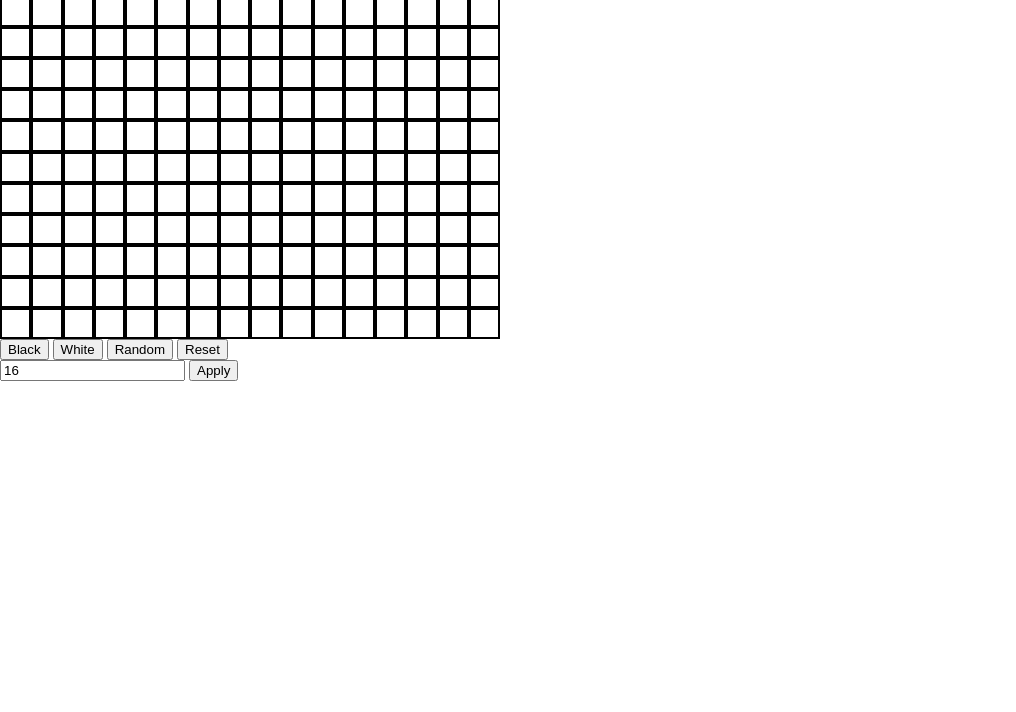
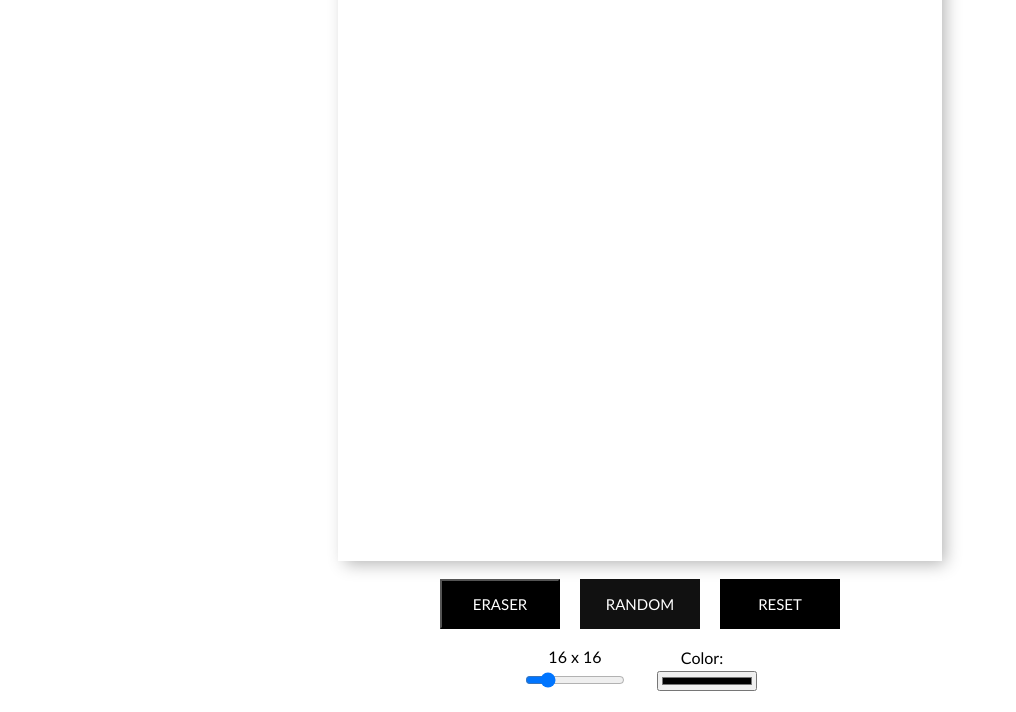
Before and after one commit to artreimus/odin-etch-a-sketch, a plain HTML site: page index.html in a window 1280 px wide. Shown: the part 161-873 px from the top of the page, without its empty margins (0-1016 px from the left). Before the commit the page ends 800 px from the top, so only its background shows below. Drawn offline with Linux system fonts and the light colour scheme.

Commit message:
Complete html, css, and js

```diff
--- a/index.html
+++ b/index.html
@@ -10,23 +10,46 @@
   </head>
   <body>
     <div id="flex-container">
-      <div id="title"></div>
+      <div id="title">
+        <h1>Etch-a-Sketch</h1>
+      </div>
       <div id="content">
         <div id="board"></div>
-        <div id="buttons">
-          <button onclick="changeColor('black')">Black</button>
-          <button onclick="changeColor('white')">White</button>
-          <button onclick="changeColor('random')">Random</button>
-          <button>Reset</button>
-        </div>
-        <div>
-          <input
-            type="text"
-            placeholder="Size of Board"
-            value="16"
-            onchange="changeSize(this.value)"
-          />
-          <button>Apply</button>
+
+        <div id="controls">
+          <div id="buttons">
+            <button class="button-eraser" onclick="changeColor('white')">
+              ERASER
+            </button>
+            <button class="glow-on-hover" onclick="changeColor('random')">
+              RANDOM
+            </button>
+            <button class="button-reset" onclick="boardReset()">RESET</button>
+          </div>
+          <div id="changeValue">
+            <div id="gridSlider">
+              <div id="printSize">16 x 16</div>
+              <input
+                id="input-slider"
+                type="range"
+                step="1;"
+                value="24"
+                min="1"
+                max="128"
+                onchange="changeSize(this.value)"
+              />
+            </div>
+
+            <div id="color-picker">
+              <label for="colorpicker">Color: </label>
+              <input
+                type="color"
+                id="colorpicker"
+                value="#000000"
+                onchange="changeColor(this.value)"
+              />
+            </div>
+          </div>
         </div>
       </div>
     </div>
--- a/script.js
+++ b/script.js
@@ -1,4 +1,10 @@
 let color = "black";
+let click = false;
+
+const gridSlider = document.getElementById("gridSlider");
+const printSize = document.getElementById("printSize");
+
+gridSlider.onchange = (e) => updateSizeValue(e.target.value);
 
 const createBoard = (size) => {
   let board = document.getElementById("board");
@@ -11,10 +17,11 @@ const createBoard = (size) => {
   let squaredSize = Math.pow(size, 2);
 
   for (let i = 0; i < squaredSize; i++) {
-    square = document.createElement("div");
-    square.addEventListener("mouseover", colorSquare);
+    let square = document.createElement("div");
+    square.addEventListener("mousedown", colorSquare);
+    square.addEventListener("mouseover", colorSquareTwo);
     square.style.backgroundColor = "white";
-    square.style.border = "2px solid black";
+
     board.insertAdjacentElement("beforeend", square);
   }
 };
@@ -30,9 +37,52 @@ function changeSize(value) {
 }
 
 function colorSquare() {
-  this.style.backgroundColor = color;
+  if (color === "random") {
+    this.style.backgroundColor =
+      "#" + Math.floor(Math.random() * 16777215).toString(16);
+  } else {
+    this.style.backgroundColor = color;
+  }
+}
+
+function colorSquareTwo() {
+  mouseWatch();
+  if (click) {
+    if (color === "random") {
+      this.style.backgroundColor =
+        "#" + Math.floor(Math.random() * 16777215).toString(16);
+    } else {
+      this.style.backgroundColor = color;
+    }
+  }
 }
 
 function changeColor(colorChoice) {
   color = colorChoice;
 }
+
+function updateSizeValue(value) {
+  printSize.innerHTML = `${value} x ${value}`;
+}
+
+function boardReset() {
+  let board = document.getElementById("board");
+  let squares = board.querySelectorAll("div");
+  squares.forEach((div) => (div.style.backgroundColor = "white"));
+}
+
+function mouseWatch() {
+  let boardClick = document.getElementById("board");
+  boardClick.addEventListener("mousedown", () => {
+    click = true;
+  });
+  boardClick.addEventListener("mouseup", () => {
+    click = false;
+  });
+  boardClick.addEventListener("mouseover", () => {
+    console.log("clicked");
+  });
+}
+
+document.body.onmousedown = () => (click = true);
+document.body.onmouseup = () => (click = false);
--- a/styles.css
+++ b/styles.css
@@ -1,5 +1,206 @@
+#flex-container {
+  width: 100vw;
+  height: 100vh;
+  display: flex;
+  flex-direction: column;
+  align-items: center;
+  font-family: "Gill Sans", "Gill Sans MT", Calibri, "Trebuchet MS", sans-serif;
+
+  /* justify-content: center; */
+}
+
+#title {
+  display: flex;
+  align-items: center;
+  justify-content: center;
+}
+#title > h1 {
+  margin: 10px;
+  text-align: center;
+  font-size: 100px;
+}
+
 #board {
-  width: 500px;
-  height: 500px;
+  width: 600px;
+  height: 600px;
   display: grid;
+  background-color: white;
+  box-shadow: inset 0 -3em 3em rgba(0, 0, 0, 0.1), 0 0 0 2px rgb(255, 255, 255),
+    0.3em 0.3em 1em rgba(0, 0, 0, 0.3);
 }
+
+#board:hover {
+  cursor: pointer;
+}
+
+#controls {
+  margin: 10px;
+  display: flex;
+  flex-direction: column;
+  align-items: center;
+  justify-content: center;
+}
+#changeValue {
+  display: inline-flex;
+}
+
+#changeValue > div {
+  /* display: inline-flex; */
+  margin: 10px;
+}
+
+#gridSlider {
+  display: flex;
+  flex-direction: column;
+  align-items: center;
+  justify-content: center;
+}
+
+#color-picker {
+  display: flex;
+  flex-direction: column;
+  align-items: center;
+  justify-content: center;
+}
+
+#color-picker > input {
+  margin-left: 10px;
+}
+#buttons {
+  display: flex;
+  align-items: center;
+  justify-content: center;
+}
+
+button {
+  margin: 10px;
+}
+
+#input-size {
+  display: flex;
+  align-items: center;
+  justify-content: center;
+  flex-direction: row;
+}
+
+output {
+  margin: 1%;
+}
+
+button {
+  width: 120px;
+  height: 50px;
+  font-family: inherit;
+  font-size: 15px;
+}
+.glow-on-hover {
+  border: none;
+  outline: none;
+  color: #fff;
+  background: #111;
+  cursor: pointer;
+  position: relative;
+  z-index: 0;
+}
+
+.button-eraser {
+  background-color: black;
+  color: white;
+  opacity: 1;
+  transition: 0.3s;
+  display: inline-block;
+  text-decoration: none;
+  cursor: pointer;
+}
+
+.button-eraser:hover {
+  opacity: 0.6;
+}
+
+.glow-on-hover:before {
+  content: "";
+  background: linear-gradient(
+    45deg,
+    #ff0000,
+    #ff7300,
+    #fffb00,
+    #48ff00,
+    #00ffd5,
+    #002bff,
+    #7a00ff,
+    #ff00c8,
+    #ff0000
+  );
+  position: absolute;
+  top: -2px;
+  left: -2px;
+  background-size: 400%;
+  z-index: -1;
+  filter: blur(5px);
+  width: calc(100% + 4px);
+  height: calc(100% + 4px);
+  animation: glowing 20s linear infinite;
+  opacity: 0;
+  transition: opacity 0.3s ease-in-out;
+  /* border-radius: 10px; */
+}
+
+.glow-on-hover:active {
+  color: #000;
+}
+
+.glow-on-hover:active:after {
+  background: transparent;
+}
+
+.glow-on-hover:hover:before {
+  opacity: 1;
+}
+
+.glow-on-hover:after {
+  z-index: -1;
+  content: "";
+  position: absolute;
+  width: 100%;
+  height: 100%;
+  background: #111;
+  left: 0;
+  top: 0;
+  /* border-radius: 10px; */
+}
+
+@keyframes glowing {
+  0% {
+    background-position: 0 0;
+  }
+  50% {
+    background-position: 400% 0;
+  }
+  100% {
+    background-position: 0 0;
+  }
+}
+
+.button-reset {
+  color: black;
+  background-color: black;
+  border: none;
+  color: white;
+  text-align: center;
+  text-decoration: none;
+  display: inline-block;
+  transition-duration: 0.4s;
+  cursor: pointer;
+}
+
+.button-reset:hover {
+  background-color: white;
+  color: black;
+  border: 2px solid black;
+}
+
+input {
+  margin-top: 5px;
+  width: 100px;
+  height: 20px;
+}
```
